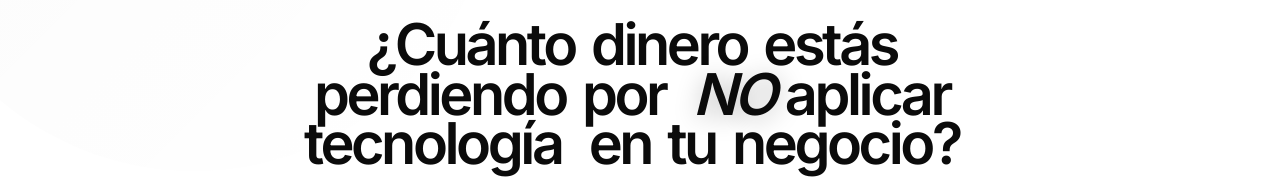
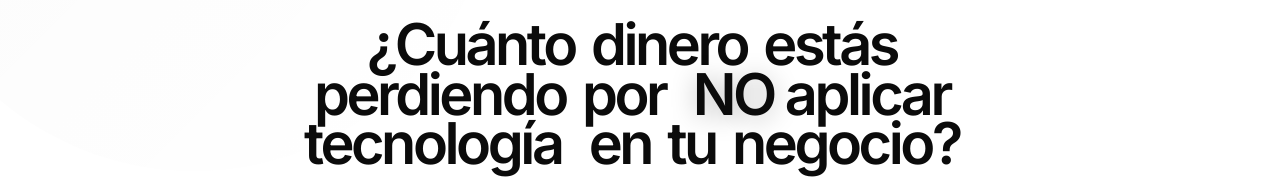
Before and after one commit to TheAiBusiness/LeadMagnet, a React (Vite) app: page / in a window 1280 px wide. Shown: the part 252-431 px from the top of the page. Built offline with nearby package versions, Linux system fonts and the light colour scheme; no server answers.

Commit message:
Update Hero component: changed text style from italic to font-semibold for improved emphasis.

```diff
--- a/src/app/components/Hero.tsx
+++ b/src/app/components/Hero.tsx
@@ -144,7 +144,7 @@ export function Hero({ onProcessClick }: HeroProps) {
           <BlurWords text="perdiendo por" delay={0.5} />
           {" "}
           <motion.span
-            className="inline-block italic origin-center"
+            className="inline-block font-semibold origin-center"
             style={{ textShadow: "0 4px 24px rgba(11,11,11,0.25)" }}
             initial={{
               opacity: 0,
```
